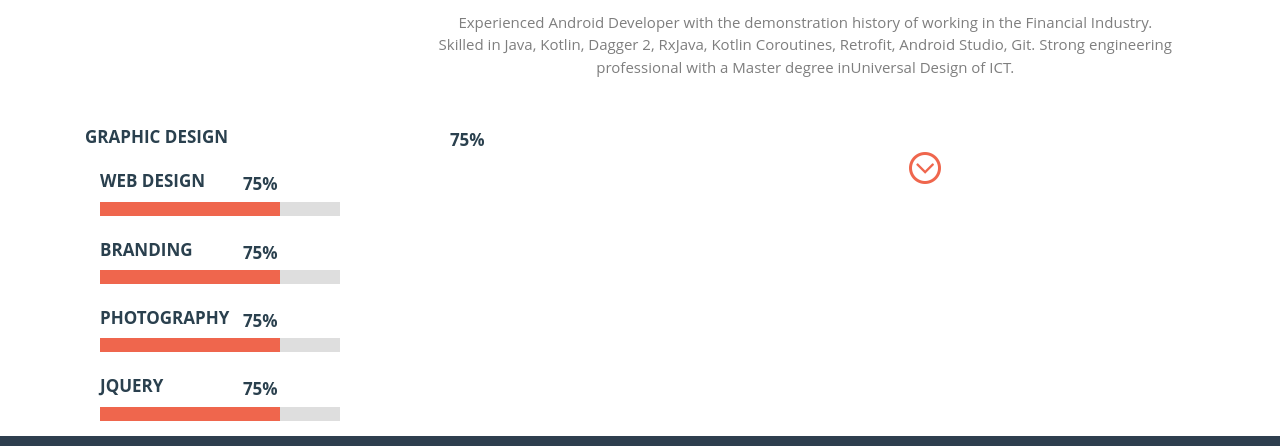
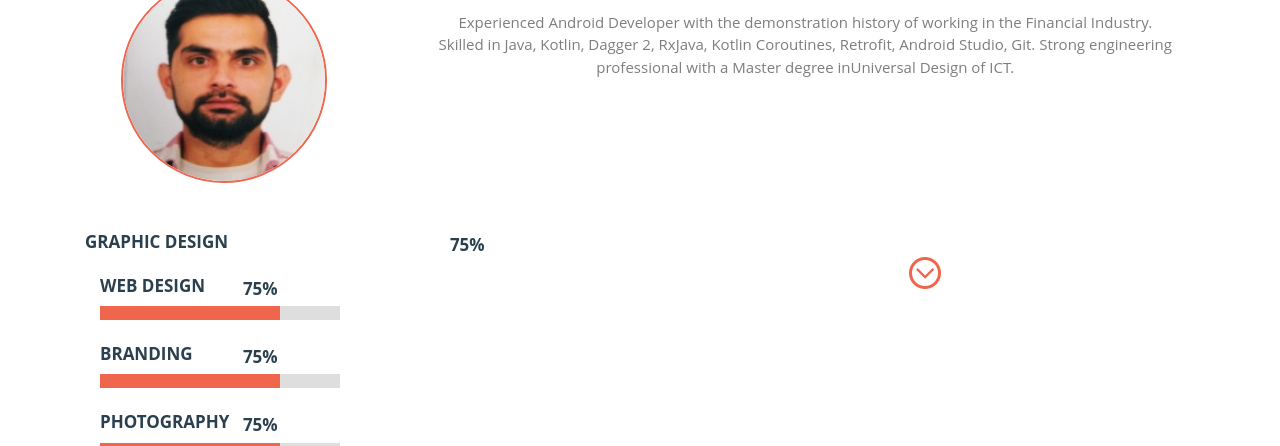
Before and after one commit to Pardip235/About-me, a plain HTML site: page index.html in a window 1280 px wide. Shown: the part 654-1100 px from the top of the page. Drawn offline with Linux system fonts and the light colour scheme.

Commit message:
Update index.html

```diff
--- a/index.html
+++ b/index.html
@@ -75,7 +75,7 @@
 		<div class="about-header">
 			<h3>about</h3>
 			<div class="about-imag">
-			<img src="images/pardip-imgage.jpg" alt=""/>
+			<img src="images/pardip-img.jpg" alt=""/>
 			</div>
 			<div class="about-text">
 
```
